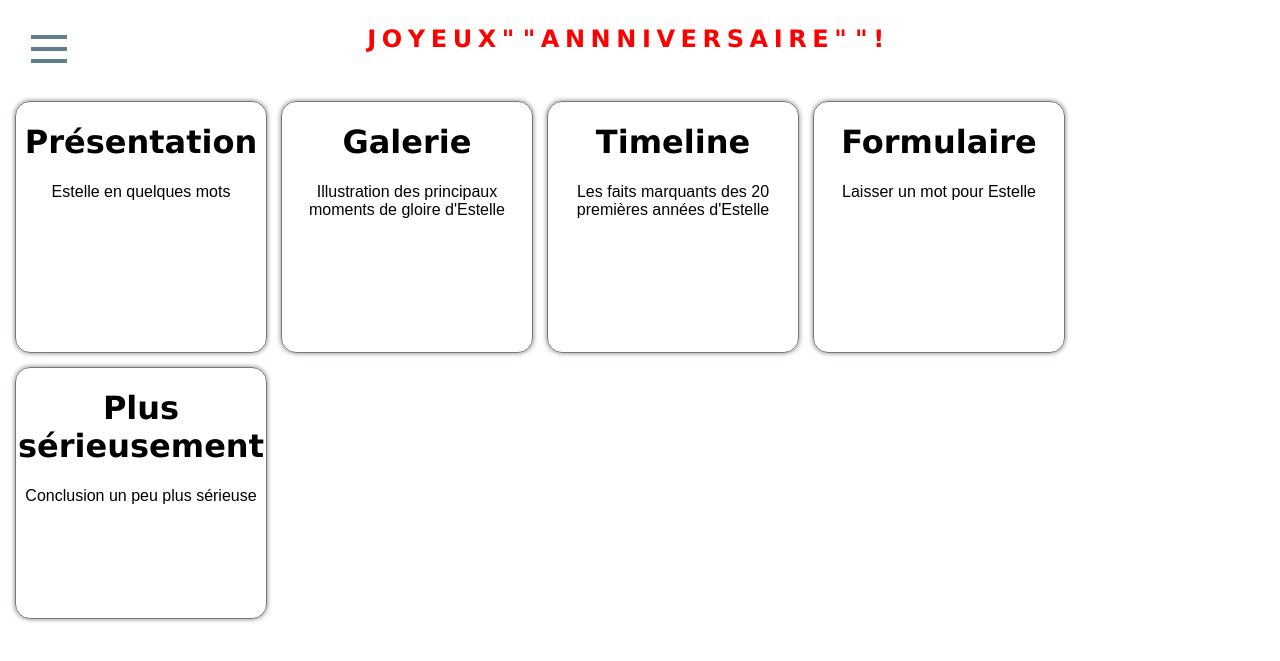
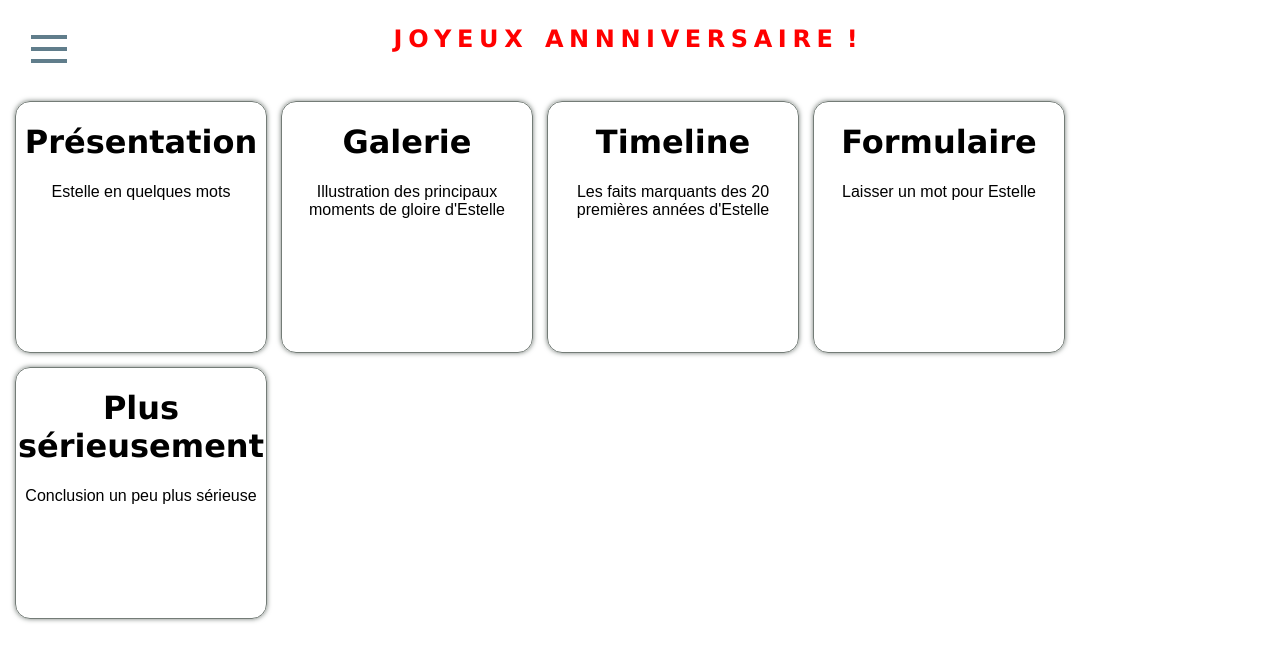
Before and after one commit to Simpleprune/simpleprune.github.io, a Jekyll site: the page menu.html, which Jekyll copies as it is, in a window 1280 px wide. Shown: the top 661 px of the page. Built offline with Jekyll 4.4.1, drawn with Linux system fonts in a browser that asks for light colours.

Commit message:
Update menu.html

```diff
--- a/menu.html
+++ b/menu.html
@@ -31,8 +31,8 @@
       <p class="hb">Y</p>
       <p class="hb">E</p>
       <p class="hb">U</p>
-      <p class="hb">X</p>
-      <p class="hb">" "</p>
+      <p class="hb">X &nbsp</p>
+
       <p class="hb">A</p>
       <p class="hb">N</p>
       <p class="hb">N</p>
@@ -45,8 +45,8 @@
       <p class="hb">A</p>
       <p class="hb">I</p>
       <p class="hb">R</p>
-      <p class="hb">E</p>
-      <p class="hb">" "</p>
+      <p class="hb">E&nbsp</p>
+
       <p class="hb">!</p>
       </th>
     </tr>
```
